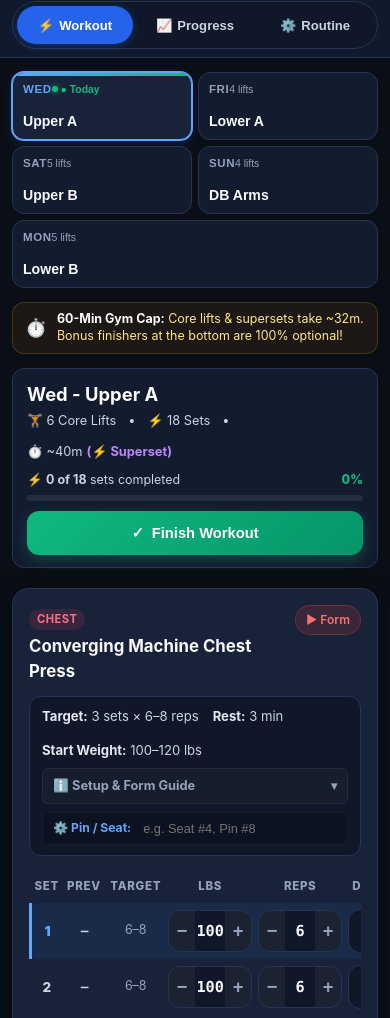
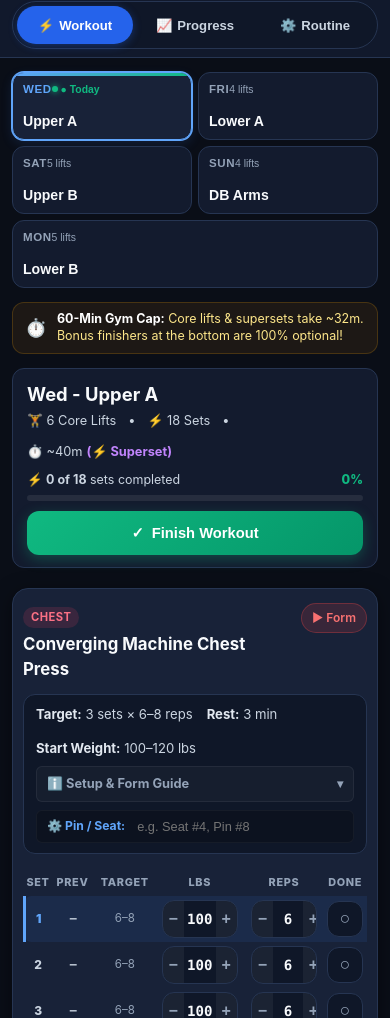
Before and after one commit to leere560/workout-tracker, a plain HTML site: page index.html in a window 390 px wide. Shown: the part 65-1083 px from the top of the page. Drawn offline with Linux system fonts and the light colour scheme.

Commit message:
Fix mobile sets table width: compact steppers and cells so DONE button fits without horizontal scrolling

```diff
--- a/app.js
+++ b/app.js
@@ -787,9 +787,9 @@ class WorkoutApp {
                     <tr class="set-row ${s.completed ? 'completed' : ''} ${isActiveNext ? 'active-next-set' : ''}" data-exid="${ex.id}" data-setidx="${sIdx}">
                       <td class="set-index-cell">${s.setNum}</td>
                       <td class="prev-cell">${prevText}</td>
-                      <td style="font-size: 0.78rem; color: var(--text-muted);">${ex.targetReps}</td>
+                      <td class="target-cell" style="font-size: 0.78rem; color: var(--text-muted);">${ex.targetReps}</td>
                       <td>
-                        <div class="stepper-wrap">
+                        <div class="stepper-wrap weight-stepper">
                           <button type="button" class="stepper-btn minus" data-type="weight" data-delta="-5" data-exid="${ex.id}" data-setidx="${sIdx}" aria-label="Decrease weight by 5 lbs">−</button>
                           <input type="number" class="set-input set-weight-input"
                                  value="${s.weight}"
@@ -801,7 +801,7 @@ class WorkoutApp {
                         </div>
                       </td>
                       <td>
-                        <div class="stepper-wrap">
+                        <div class="stepper-wrap reps-stepper">
                           <button type="button" class="stepper-btn minus" data-type="reps" data-delta="-1" data-exid="${ex.id}" data-setidx="${sIdx}" aria-label="Decrease reps by 1">−</button>
                           <input type="number" class="set-input set-reps-input"
                                  value="${s.reps}"
@@ -1677,7 +1677,7 @@ class WorkoutApp {
 
       <div style="background: rgba(59, 130, 246, 0.08); border: 1px solid rgba(59, 130, 246, 0.25); border-radius: var(--radius-lg); padding: 14px; margin-bottom: 20px; display: flex; align-items: center; justify-content: space-between; gap: 12px; flex-wrap: wrap;">
         <div>
-          <div style="font-weight: 700; font-size: 0.9rem; color: var(--accent-blue);">⚡ App Version 1.6 (Quick Steppers, Auto-Collapse Cards, Active Set Focus & Live Progress)</div>
+          <div style="font-weight: 700; font-size: 0.9rem; color: var(--accent-blue);">⚡ App Version 1.6.1 (Compact Mobile Sets Table & Steppers)</div>
           <div style="font-size: 0.78rem; color: var(--text-secondary); margin-top: 2px;">Wed: Upper A • Fri: Lower A • Sat: Upper B • Sun: DB Arms & Shoulders • Mon: Lower B</div>
         </div>
         <button class="primary-btn" id="forceUpdateBtn" style="padding: 6px 14px; font-size: 0.8rem;">
--- a/index.html
+++ b/index.html
@@ -5,7 +5,7 @@
   <meta name="viewport" content="width=device-width, initial-scale=1.0, viewport-fit=cover">
   <meta name="description" content="Track your 4-day machine hypertrophy routine with progressive overload, rest timers, and superset pacing.">
   <title>4-Day Machine Lifting Tracker</title>
-  <link rel="stylesheet" href="styles.css?v=12">
+  <link rel="stylesheet" href="styles.css?v=13">
   <link rel="manifest" href="manifest.json">
   <link rel="apple-touch-icon" href="icon-192.png">
   <meta name="theme-color" content="#0a0e17">
@@ -125,12 +125,12 @@
   </div>
 
   <!-- Scripts -->
-  <script src="routine-data.js?v=12"></script>
-  <script src="app.js?v=12"></script>
+  <script src="routine-data.js?v=13"></script>
+  <script src="app.js?v=13"></script>
   <script>
     if ('serviceWorker' in navigator) {
       window.addEventListener('load', () => {
-        navigator.serviceWorker.register('./sw.js?v=12').then((reg) => {
+        navigator.serviceWorker.register('./sw.js?v=13').then((reg) => {
           reg.update();
         }).catch(err => {
           console.log('ServiceWorker registration skipped:', err);
--- a/styles.css
+++ b/styles.css
@@ -687,6 +687,13 @@ input[type="number"] {
   padding: 0 4px;
 }
 
+.target-cell {
+  font-size: 0.78rem;
+  color: var(--text-muted);
+  white-space: nowrap;
+  padding: 0 4px;
+}
+
 .set-input {
   background: var(--bg-input);
   border: 1px solid var(--border-color);
@@ -758,6 +765,14 @@ input[type="number"] {
   width: 100%;
   max-width: 96px;
   margin: 0 auto;
+}
+
+.stepper-wrap.weight-stepper {
+  max-width: 88px;
+}
+
+.stepper-wrap.reps-stepper {
+  max-width: 78px;
 }
 
 .stepper-btn {
@@ -818,6 +833,69 @@ input[type="number"] {
 
 .set-row.completed .stepper-wrap .set-input {
   color: #34d399;
+}
+
+/* Mobile Compact Sets Table & Steppers */
+@media (max-width: 480px) {
+  .exercise-card {
+    padding: 14px 10px;
+  }
+
+  .sets-table th {
+    padding: 6px 2px;
+    font-size: 0.68rem;
+  }
+
+  .sets-table td {
+    padding: 4px 1px;
+  }
+
+  .set-index-cell {
+    font-size: 0.75rem;
+    width: 20px;
+    padding: 0 1px;
+  }
+
+  .prev-cell {
+    font-size: 0.72rem;
+    padding: 0 2px;
+  }
+
+  .target-cell {
+    font-size: 0.72rem !important;
+    padding: 0 2px;
+  }
+
+  .stepper-wrap {
+    height: 38px;
+  }
+
+  .stepper-wrap.weight-stepper {
+    max-width: 76px;
+  }
+
+  .stepper-wrap.reps-stepper {
+    max-width: 66px;
+  }
+
+  .stepper-btn {
+    width: 21px;
+    min-width: 21px;
+    font-size: 1rem;
+  }
+
+  .stepper-wrap .set-input {
+    width: calc(100% - 42px);
+    font-size: 0.88rem;
+  }
+
+  .set-check-btn {
+    width: 36px;
+    height: 36px;
+    min-width: 36px;
+    min-height: 36px;
+    font-size: 1.1rem;
+  }
 }
 
 /* Active Next Set Highlight */
```
Also changed, not shown: sw.js (+4 -4 lines).
